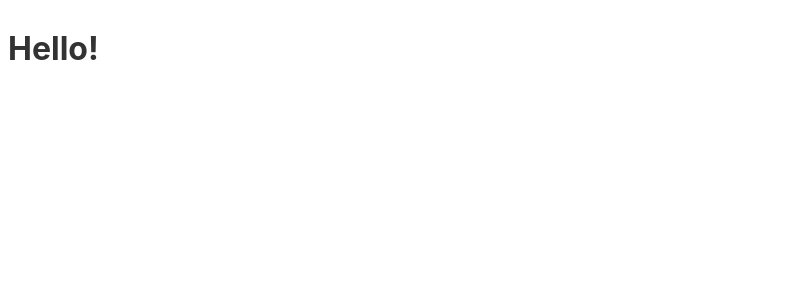
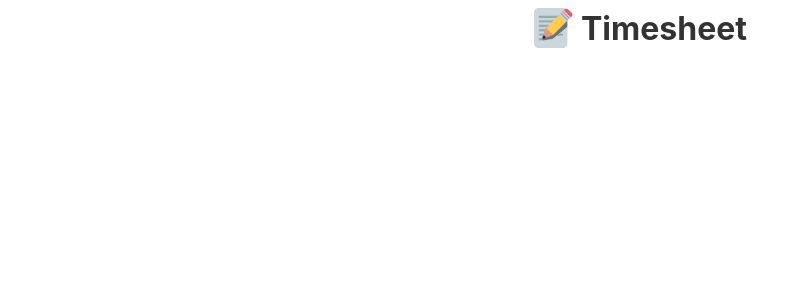
Before and after one commit to jana19-dev/timesheet, a Svelte app: page / in a window 1280 px wide. Shown: the top 300 px of the page, without its empty margins (0-800 px from the left). Built offline with nearby package versions, Linux system fonts and the light colour scheme.

Commit message:
Update readme and homepage

```diff
--- a/public/index.html
+++ b/public/index.html
@@ -3,7 +3,7 @@
 <head>
 	<meta charset='utf-8'>
 	<meta name='viewport' content='width=device-width,initial-scale=1'>
-	<meta name='description' content='App to keep track of work hours and estimate payout'>
+	<meta name='description' content='A simple app to keep track of work hours and estimate payout'>
 
 	<title>Timesheet</title>
 
--- a/src/App.svelte
+++ b/src/App.svelte
@@ -3,5 +3,32 @@
 </script>
 
 <main>
-	<h1>Hello!</h1>
+	<header>
+		<img src="logo.png" alt="logo"/>
+		<h1>Timesheet</h1>
+	</header>
 </main>
+
+<style>
+	main {
+		height: 100vh;
+		overflow-y: auto;
+	}
+
+	header {
+		display: flex;
+		justify-content: center;
+		align-items: center;
+	}
+
+	img {
+		width: 40px;
+		height: 40px;
+		padding-right: 0.5rem;
+	}
+
+	h1 {
+		font-size: 2em;
+		margin: 0;
+	}
+</style>
```
Also changed, not shown: 1 other file (tests, documents, lock files or other folders).
